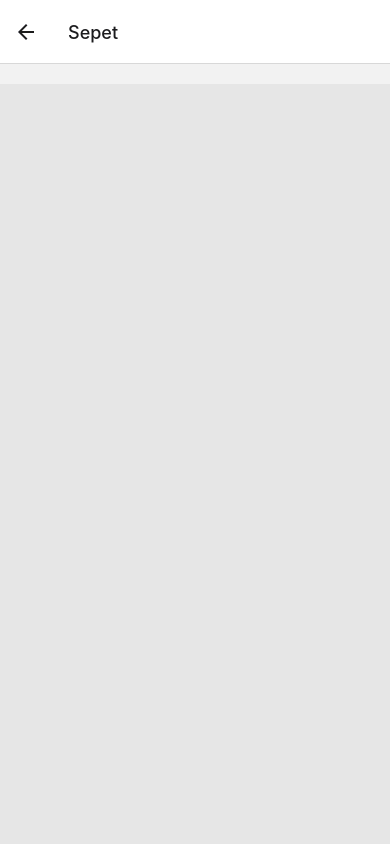
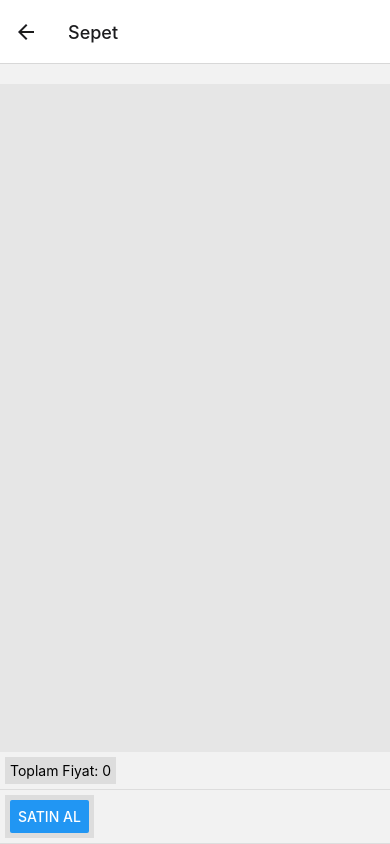
Before and after one commit to burakekincioglu/MyMarketApp, a React Native app: screen /Sepet in a window 390 px wide. Built offline with nearby package versions, Linux system fonts and the light colour scheme.

Commit message:
search and sort özelliği hariç full

```diff
--- a/App.js
+++ b/App.js
@@ -1,6 +1,6 @@
 import React, { Component } from 'react';
-import {View} from 'react-native';
-import {Provider} from 'react-redux';
+import { View } from 'react-native';
+import { Provider } from 'react-redux';
 // import firebase from 'firebase/app';
 // import 'firebase/auth';
 import { createStore, applyMiddleware } from 'redux';
@@ -10,7 +10,9 @@ import rootReducer from './src/reducers';
 import LoginForm from './src/components/LoginFrom';
 //import StoreList from './src/components/StoreList';
 import StoreList from './src/components/StoreList';
-import Sepet from './src/components/Sepet'
+import Sepet from './src/components/Sepet';
+import SatinAl from './src/components/SatinAl';
+import  IslemOkay  from './src/components/IslemGerceklesti';
 import { NavigationContainer } from '@react-navigation/native';
 import { createNativeStackNavigator } from '@react-navigation/native-stack';
 
@@ -19,16 +21,18 @@ const Stack = createNativeStackNavigator();
 class App extends Component {
 
   render() {
-    const store = createStore( rootReducer, {}, applyMiddleware(ReduxThunk));
+    const store = createStore(rootReducer, {}, applyMiddleware(ReduxThunk));
     return (
       <Provider store={store}>
         <NavigationContainer>
-                <Stack.Navigator>
-                    <Stack.Screen name="Login" component={LoginForm}  />
-                     <Stack.Screen name="Store" component={StoreList} />
-                     <Stack.Screen name="Sepet" component={Sepet} />
-                </Stack.Navigator>
-            </NavigationContainer>
+          <Stack.Navigator>
+            <Stack.Screen name="Login" component={LoginForm} />
+            <Stack.Screen name="Store" component={StoreList} />
+            <Stack.Screen name="Sepet" component={Sepet} />
+            <Stack.Screen name="SatinAl" component={SatinAl} />
+            <Stack.Screen name="IslemOkay" component={IslemOkay} />
+          </Stack.Navigator>
+        </NavigationContainer>
       </Provider>
     );
   }
--- a/src/components/CardSection.js
+++ b/src/components/CardSection.js
@@ -14,10 +14,12 @@ const styles = {
         borderBottomWidth: 1,
         padding: 5,
         backgraoundColor: '#fff',
-        justifyContent: 'flex-start',
+       // justifyContent: 'flex-start',
         flexDirection: 'row',
         borderColor: '#ddd',
-        position: 'relative'
+        position: 'relative',
+
+
     },
 };
 
--- a/src/components/SatinAl.js
+++ b/src/components/SatinAl.js
@@ -1,37 +1,48 @@
-import React, { useState, useEffect } from 'react';
-import { StyleSheet, View, Text, FlatList, Image, TouchableOpacity } from 'react-native';
-import { Button } from './Button';
-import { connect } from 'react-redux';
+import React, { useState } from 'react';
+import { View, Text, TextInput, Button} from 'react-native';
+import CardSection from './CardSection';
+//import Button from './Button';
+import { NavigationContainer } from '@react-navigation/native';
+import { createNativeStackNavigator } from '@react-navigation/native-stack';
+import { useNavigation } from '@react-navigation/native';
 
 
-const SatinAl =  () => {
+const SatinAl = ({ navigation }) => {
+    const [kartno, setKart] = useState("");
 
-    return(
-        <View style={{flex:1,backgroundColor: 'white'}}>
+    return (
+        <View style={{ flex: 1, backgroundColor: 'white' }}>
+
+            <CardSection >
+                <Text> Kart Bilgisi Giriniz </Text>
+            </CardSection>
+
             <CardSection>
                 <TextInput
-                placeholder='Email'
-                style={styles.inputStyle}
-                value={email}
-                onChangeText={email => setMail(email)} // ikinci kullanımı {text => this.setState({email: text})}
+                    placeholder='Kart Numarası'
+                    style={styles.inputStyle}
+                    value={kartno}
+                    onChangeText={kartNo => setKart(kartNo)}
                 />
             </CardSection>
 
             <CardSection>
-                <TextInput
-                secureTextEntry
-                placeholder='Password'
-                style={styles.inputStyle}
-                value={password}
-                onChangeText={password => setPassword(password)} // ikinci kullanımı {text => this.setState({email: text})}
-                />
+
+                <Button title={"Satın Al"} onPress={() => navigation.navigate('IslemOkay')} />
+
             </CardSection>
-
-            <CardSection>
-                <Button title={"SatinAlmaIslemi"} onPress={() => navigation.navigate('IslemGerceklesti')}> Satın Al </Button>
-            </CardSection>
-            </View>
+        </View>
     )
 }
 
+const styles = {
+
+    inputStyle: {
+        paddingRight: 5,
+        paddingLeft: 5,
+        fontSize: 18,
+        flex: 1
+    }
+};
+
 export default SatinAl;
--- a/src/components/Sepet.js
+++ b/src/components/Sepet.js
@@ -1,10 +1,25 @@
 import React, { useState, useEffect } from 'react';
-import { StyleSheet, View, Text, FlatList, Image, TouchableOpacity } from 'react-native';
-import { Button } from './Button';
+import { StyleSheet, View, Text, FlatList, Image, Button } from 'react-native';
+import CardSection from './CardSection';
+//import { Button } from './Button';
 import { connect } from 'react-redux';
+import { NavigationContainer } from '@react-navigation/native';
+import { createNativeStackNavigator } from '@react-navigation/native-stack';
+import { useNavigation } from '@react-navigation/native';
 
+const Sepet = ({ sepetData, navigation }) => {
 
-const Sepet = ({ sepetData }) => {
+  //////////////////////////////////////
+  const [toplam, setToplam] = useState("");
+  var toplama = 0;
+
+  useEffect(() => {
+    for (var i = 0; i < sepetData.length; i++) {
+      toplama += sepetData[i].price;
+    }
+    setToplam(toplama);
+  });
+  ///////////////////////////////////////
 
   return (
     <View style={styles.container}>
@@ -38,32 +53,41 @@ const Sepet = ({ sepetData }) => {
               <Image style={styles.cardImage} source={{ uri: item.image }} />
 
               <View style={styles.cardFooter}>
-                <View style={styles.socialBarContainer}>
-                  <View style={styles.socialBarSection}>
-                    <TouchableOpacity style={styles.socialBarButton} onPress={() => addProductToCart()}>
-                      <Image style={styles.icon} source={{ uri: 'https://img.icons8.com/nolan/96/3498db/add-shopping-cart.png' }} />
-                      <Text style={[styles.socialBarLabel, styles.buyNow]}>Buy Now</Text>
-                    </TouchableOpacity>
-                  </View>
-                  <View style={styles.socialBarSection}>
-                    <TouchableOpacity style={styles.socialBarButton}>
-                      <Image style={styles.icon} source={{ uri: 'https://img.icons8.com/color/50/000000/hearts.png' }} />
-                      <Text style={styles.socialBarLabel}>25</Text>
-                    </TouchableOpacity>
-                  </View>
-                </View>
+
               </View>
             </View>
+
           )
         }}
       />
+      <CardSection>
+        <View style={styles.buttonView}>
+          <Text>
+            Toplam Fiyat: {toplam}
+          </Text>
+        </View>
+      </CardSection>
+      <CardSection>
+        <View style={styles.buttonView} >
+          <Button title={"Satın Al"} onPress={() => navigation.navigate('SatinAl')} />
+        </View>
+      </CardSection>
+
     </View>
-  )
+  );
 
 }
 
 
 const styles = StyleSheet.create({
+  buttonView: {
+    justifyContent: 'center',
+    textAlign: 'center',
+    alignItems: "center",
+    backgroundColor: "#DDDDDD",
+    padding: 5,
+    flexDirection: 'row'
+  },
   container: {
     flex: 1,
     marginTop: 20,
@@ -73,7 +97,8 @@ const styles = StyleSheet.create({
     backgroundColor: "#E6E6E6",
   },
   listContainer: {
-    alignItems: 'center'
+    alignItems: 'center',
+
   },
   separator: {
     marginTop: 10,
@@ -90,6 +115,7 @@ const styles = StyleSheet.create({
     backgroundColor: "white",
     flexBasis: '47%',
     marginHorizontal: 5,
+    width: 300
   },
   cardHeader: {
     paddingVertical: 17,
@@ -123,9 +149,10 @@ const styles = StyleSheet.create({
     flex: 1,
   },
   price: {
-    fontSize: 16,
+    fontSize: 22,
     color: "green",
-    marginTop: 5
+    marginTop: 5,
+    fontWeight: 'bold'
   },
   buyNow: {
     color: "purple",
@@ -160,10 +187,11 @@ const styles = StyleSheet.create({
 
 
 const mapStateToProps = ({ sepetResponse }) => {
-  const { sepetUrunCount } = sepetResponse;
+  //const { sepetUrunCount } = sepetResponse;
   return { // return dediğim anda artık bu değerler props'a dahil oluyor
     sepetData: sepetResponse.sepetData,
-    sepetUrunCount
+    toplam: sepetResponse.toplam
+    // sepetUrunCount
   };
 }
 
--- a/src/components/StoreList.js
+++ b/src/components/StoreList.js
@@ -11,6 +11,7 @@ import { useNavigation } from '@react-navigation/native';
 const StoreList = ({ addCart, navigation }) => {
   const [data, setData] = useState([]);
   const [sepetData, setSepetData] = useState([]);
+  const [sayi, setSayi] = useState(0);
 
   useEffect(() => {
     fetch('https://fakestoreapi.com/products?limit=20') // 20 tane örnek ürün geldi
@@ -19,6 +20,7 @@ const StoreList = ({ addCart, navigation }) => {
   }, []);
 
   const sepeteEkle = (item) => {
+    setSayi(sayi + 1);
     addCart(item);
   }
 
@@ -75,7 +77,14 @@ const StoreList = ({ addCart, navigation }) => {
           )
         }}
       />
-      <Button title={"Sepet"} onPress={() => navigation.navigate('Sepet')} />
+      <TouchableOpacity
+        style={styles.button}
+        onPress={() => navigation.navigate('Sepet')}
+      >
+        <Text>Sepete Git </Text>
+        <View style={{ backgroundColor: 'red', borderRadius: 50, padding: 5 }}><Text style={{ color: 'white', fontWeight: 'bold' }}>{sayi}</Text></View>
+      </TouchableOpacity>
+      {/* <Button title={"Sepete Git"} onPress={() => navigation.navigate('Sepet')} /> */}
     </View>
   );
 };
@@ -83,6 +92,14 @@ const StoreList = ({ addCart, navigation }) => {
 
 
 const styles = StyleSheet.create({
+  button: {
+    alignItems: "center",
+    backgroundColor: "#DDDDDD",
+    padding: 10,
+    flexDirection: 'row',
+    justifyContent: 'center',
+    textAlign: 'center'
+  },
   container: {
     flex: 1,
     marginTop: 20,
@@ -187,7 +204,7 @@ const mapStateToProps = ({ sepetResponse }) => {
   };
 }
 
-function mapDispatchToProps(dispatch, ownProps) { //
+function mapDispatchToProps(dispatch) { //
   return {
     addCart: (item) => dispatch(sepeteEklendi(item)),
   };
--- a/src/reducers/sepetReducer.js
+++ b/src/reducers/sepetReducer.js
@@ -1,7 +1,8 @@
 import { SEPET_EKLENDI } from "../actions/types";
 
 const INITIAL_STATE = {
-    sepetData: []
+    sepetData: [],
+    toplam: 0
 };
 
 export default (state= INITIAL_STATE, action) => {
```
Also changed, not shown: src/Router.js (+6 -3 lines).
